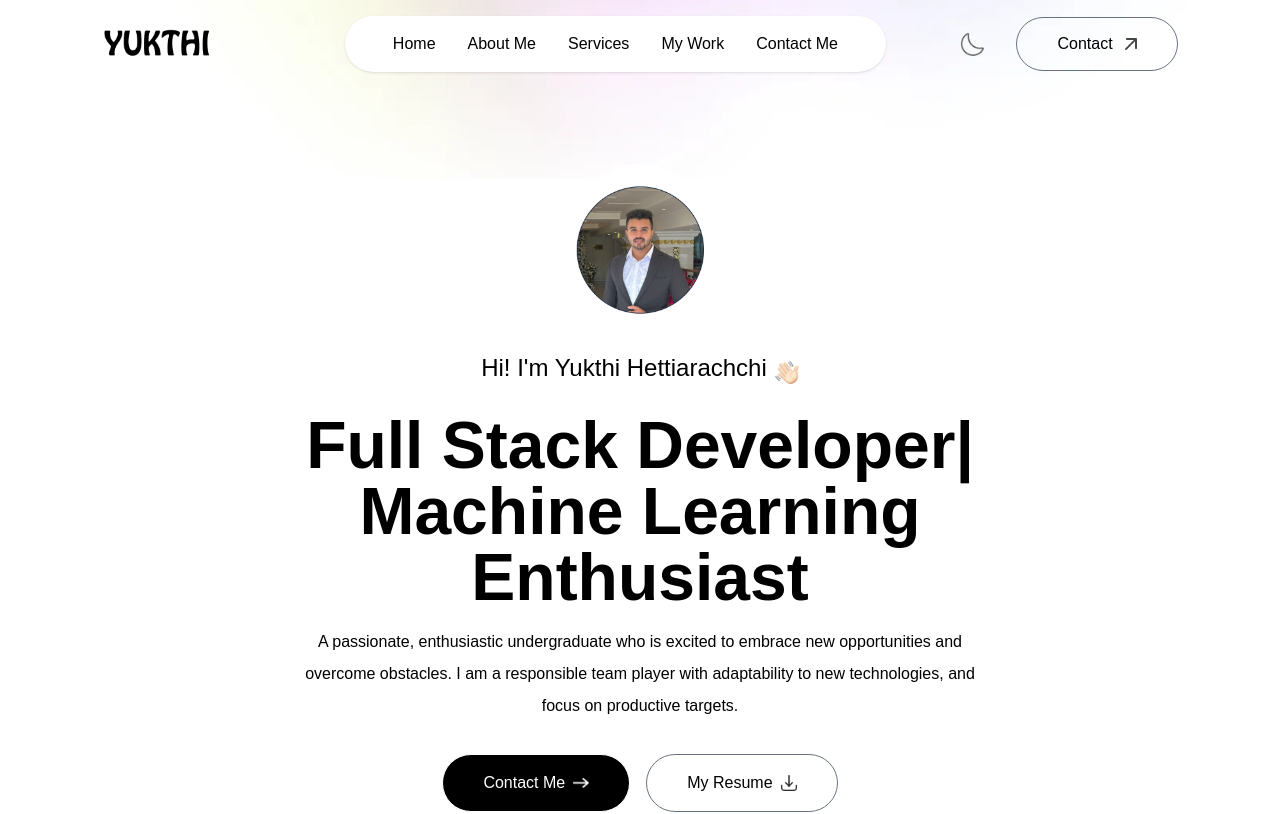
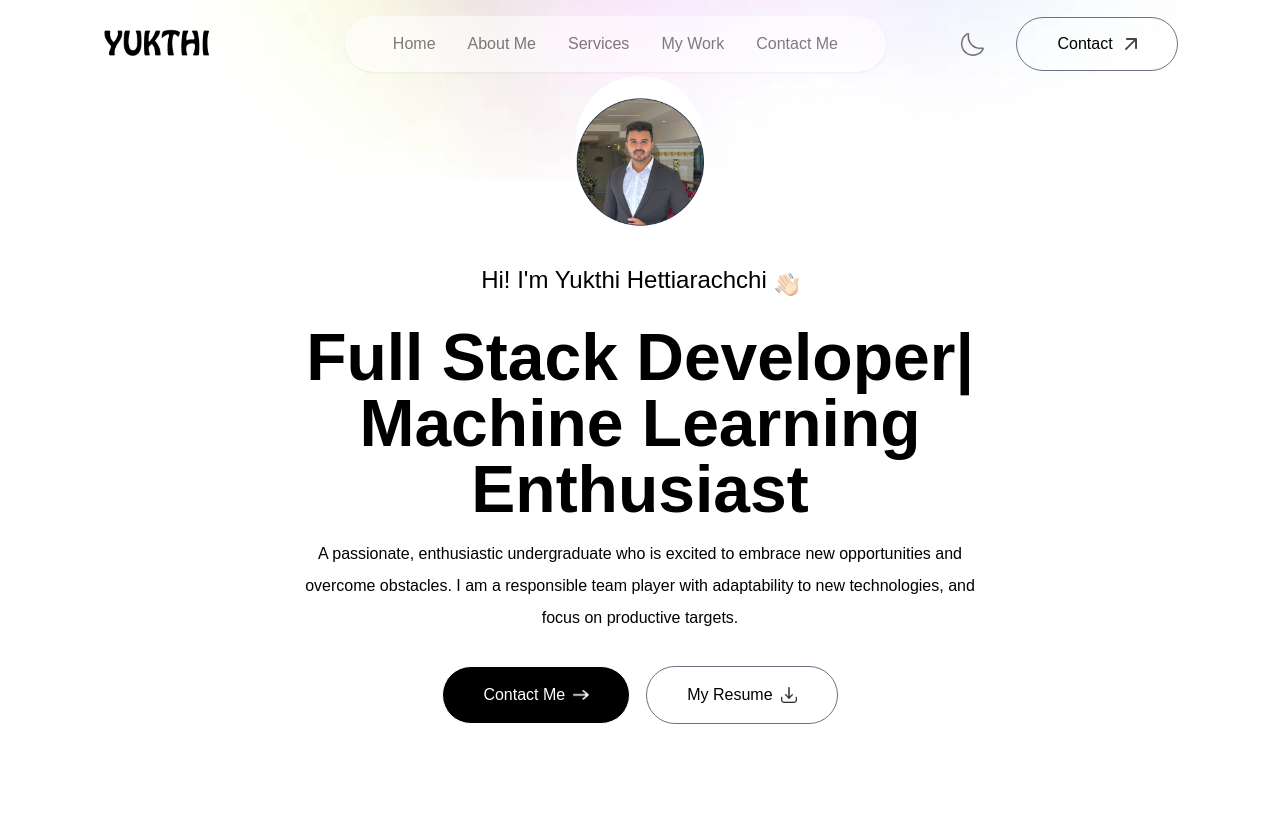
Before and after one commit to yukthi2000/portfoliowebsite, a Next.js app: page / in a window 1280 px wide. Shown: the top 814 px of the page. Built offline with nearby package versions, Linux system fonts and the light colour scheme.

Commit message:
nav bar fixing

```diff
--- a/app/components/Navbar.jsx
+++ b/app/components/Navbar.jsx
@@ -1,10 +1,12 @@
 import { assets } from '@/assets/assets'
 import Image from 'next/image'
-import React, { useRef } from 'react'
+import React, { useEffect, useRef, useState } from 'react'
 
 function Navbar() {
 
     const menutoggleref = useRef()
+    const[scroll,setScroll] = useState(false);
+
     const openMenu = () => {
         menutoggleref.current.style.transform='translateX(-16rem)'
     }
@@ -13,22 +15,36 @@ function Navbar() {
         menutoggleref.current.style.transform='translateX(16rem)'
     }
 
+    useEffect(()=>{
+
+        window.addEventListener('scroll',()=>{
+            if(scrollY > 50){
+                setScroll(true)
+            }
+            else{
+                setScroll(false)
+            }
+        })
+
+    },[])
+
 
   return (
    <>
    <div className='fixed top-0 right-0 w-11/12 -z-10 translate-y-[-80%]'>
     <Image src={assets.header_bg_color} alt='header_bg_color' className='w-full' />
    </div>
-   <nav className='w-full flex items-center justify-between px-5 lg:px-8 xl:px-[8%] py-4 z-50'>
+   <nav className={`w-full fixed flex items-center justify-between px-5 lg:px-8 xl:px-[8%] py-4 z-50
+    ${scroll ? "bg-white shadow-sm backdrop-blur-lg opacity-90": "" }`}>
     <a href='#top' >
         <Image src={assets.logo} alt='logo' className='w-28 cusrsor-pointer mr-14' />
     </a>
-    <ul className='hidden md:flex item-center gap-6 lg:gap-8 rounded-full px-12 py-3 bg-white shadow-sm bg-opacity-50'>
+    <ul className={`hidden md:flex item-center gap-6 lg:gap-8 rounded-full px-12 py-3 ${scroll ? "" : "bg-white shadow-sm opacity-50"} `}>
         <li>
         <a href='#top' >Home</a>
 
         </li>
-            <li><a href='#about' >About Me</a></li>
+            <li><a href='#about' className='hover:bg-black'>About Me</a></li>
             <li><a href='#services' >Services</a></li>
             <li><a href='#work' >My Work</a></li>
             <li><a href='#contact' >Contact Me</a></li>
```
